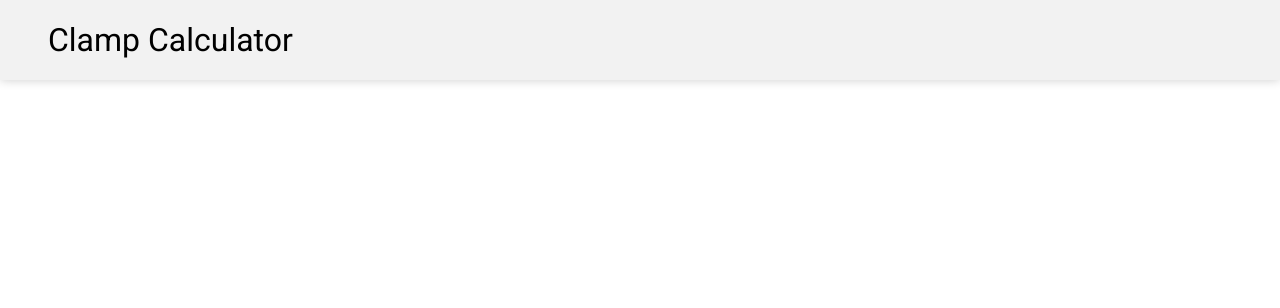
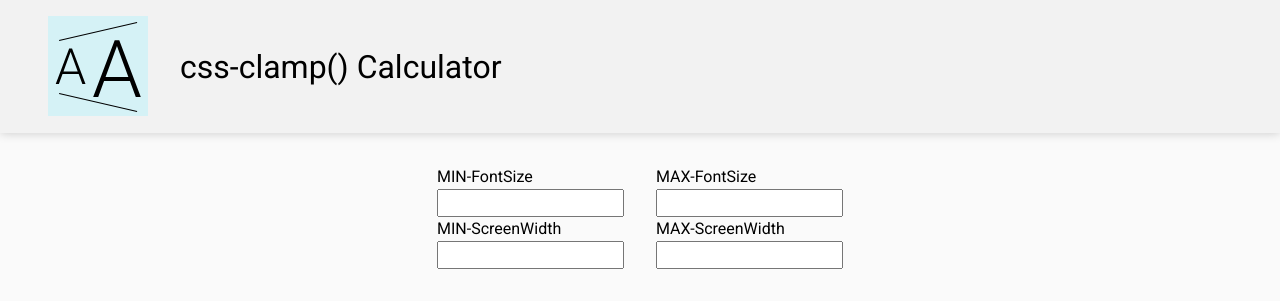
Before and after one commit to oliversteidel/css-clamp-calculator, a Vue app: page / in a window 1280 px wide. Shown: the top 308 px of the page. Built offline with nearby package versions, Linux system fonts and the light colour scheme.

Commit message:
create:Inputs.vue

```diff
--- a/src/App.vue
+++ b/src/App.vue
@@ -1,14 +1,19 @@
 <template>
-  <Header />
+  <div id="app">
+    <Header />
+    <Inputs />
+  </div>
 </template>
 
 <script>
 import Header from "./components/Header.vue";
+import Inputs from "./components/Inputs.vue";
 
 export default {
   name: "App",
   components: {
     Header,
+    Inputs,
   },
 };
 </script>
@@ -18,5 +23,6 @@ export default {
 
 #app {
   font-family: "Roboto", sans-serif;
+  background: $clr-white;
 }
 </style>
--- a/src/components/Header.vue
+++ b/src/components/Header.vue
@@ -1,6 +1,11 @@
 <template>
   <div class="header">
-    <h1>Clamp Calculator</h1>
+    <div class="logo">
+      <img src="../assets/logo.svg" alt="" />
+    </div>
+    <div class="title">
+      <h1>css-clamp() Calculator</h1>
+    </div>
   </div>
 </template>
 <script>
@@ -13,11 +18,14 @@ export default {};
   display: flex;
   align-items: center;
   width: 100vw;
-  height: 5rem;
+
   padding: 1rem 3rem;
   background: $clr-light-grey;
   box-shadow: $clr-shadow;
 
+  .title {
+    padding-left: 2rem;
+  }
   h1 {
     font-weight: 400;
   }
--- /dev/null
+++ b/src/components/Inputs.vue
@@ -0,0 +1,50 @@
+<template>
+  <div class="container">
+    <div class="flex">
+      <div class="font-input--min flex-col">
+        <label for="font-min">MIN-FontSize</label>
+        <input type="text" name="font-min" />
+      </div>
+      <div class="font-input--max flex-col">
+        <label for="font-max">MAX-FontSize</label>
+        <input type="text" name="font-max" />
+      </div>
+    </div>
+    <div class="flex">
+      <div class="width-input--min flex-col">
+        <label for="width-min">MIN-ScreenWidth</label>
+        <input type="text" name="width-min" />
+      </div>
+      <div class="width-input--max flex-col">
+        <label for="width-max">MAX-ScreenWidth</label>
+        <input type="text" name="width-max" />
+      </div>
+    </div>
+  </div>
+</template>
+<script>
+export default {};
+</script>
+<style lang="scss" scoped>
+@use "../scss/setup/index" as *;
+
+.container {
+  width: 100%;
+  padding: 2rem;
+  display: flex;
+  flex-direction: column;
+  align-items: center;
+  justify-content: center;
+
+  .font-input,
+  .width-input {
+    &--max {
+      margin-left: 2rem;
+    }
+  }
+
+  .font-input {
+    margin-bottom: 2rem;
+  }
+}
+</style>
--- a/src/scss/setup/_helperclasses.scss
+++ b/src/scss/setup/_helperclasses.scss
@@ -0,0 +1,37 @@
+// helper classes flex-box
+.flex {
+  display: flex;
+}
+
+.flex-col {
+  display: flex;
+  flex-direction: column;
+}
+
+.ai-c {
+  align-items: center;
+}
+
+.ai-fs {
+  align-items: flex-start;
+}
+
+.ai-fe {
+  align-items: flex-end;
+}
+
+.jc-c {
+  justify-content: center;
+}
+
+.jc-sb {
+  justify-content: space-between;
+}
+
+.jc-fs {
+  justify-content: flex-start;
+}
+
+.jc-fe {
+  justify-content: flex-end;
+}
--- a/src/scss/setup/_mixins.scss
+++ b/src/scss/setup/_mixins.scss
@@ -0,0 +1,19 @@
+// media queries
+@mixin mq-up($size) {
+  @media only screen and (min-width: $size) {
+    @content;
+  }
+}
+
+@mixin mq-down($size) {
+  @media only screen and (max-width: $size) {
+    @content;
+  }
+}
+
+// pseudo elements
+
+@mixin pseudo($content: "") {
+  content: $content;
+  position: absolute;
+}
```
Also changed, not shown: src/assets/logo.svg (added).
